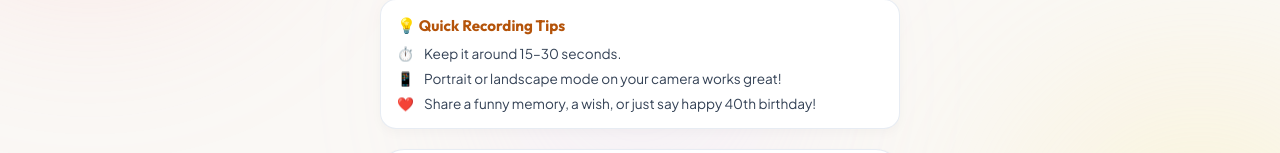
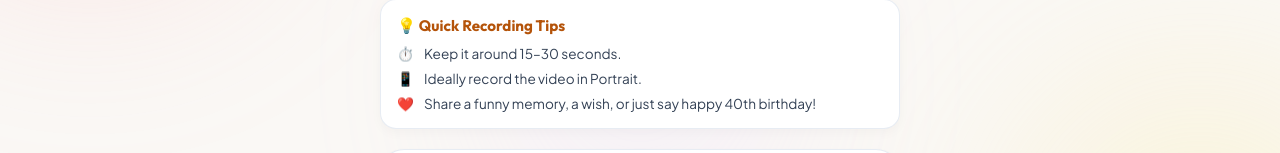
Before and after one commit to d1sc0/nats_bday, a website built with Vite: page index.html in a window 1280 px wide. Shown: the part 283-436 px from the top of the page. Built offline with nearby package versions, Linux system fonts and the light colour scheme.

Commit message:
Update orientation tip to Ideally record the video in Portrait

```diff
--- a/index.html
+++ b/index.html
@@ -39,7 +39,7 @@
       <h2 class="tips-title">💡 Quick Recording Tips</h2>
       <ul class="tips-list">
         <li><span>⏱️</span> Keep it around 15–30 seconds.</li>
-        <li><span>📱</span> Portrait or landscape mode on your camera works great!</li>
+        <li><span>📱</span> Ideally record the video in Portrait.</li>
         <li><span>❤️</span> Share a funny memory, a wish, or just say happy 40th birthday!</li>
       </ul>
     </section>
```
